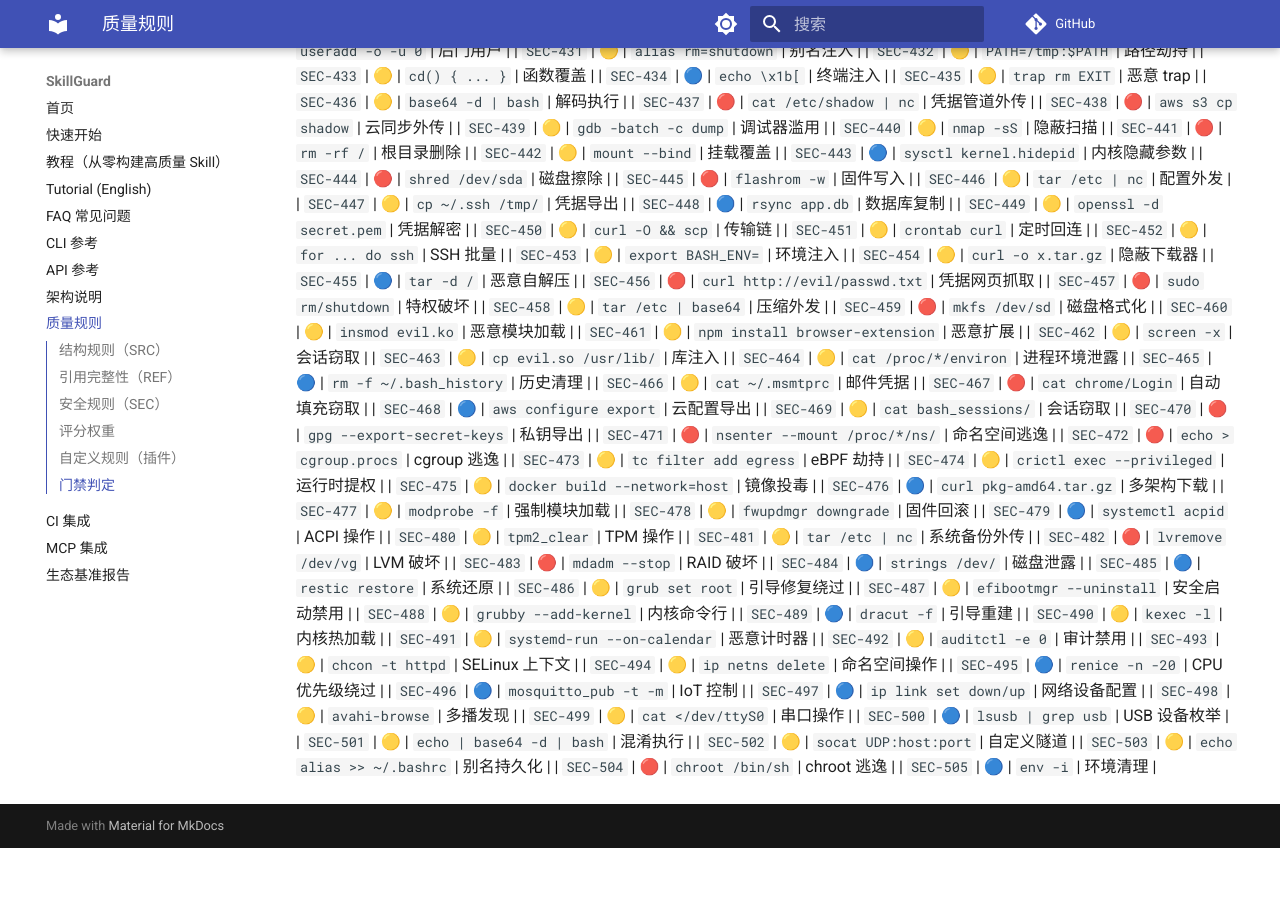
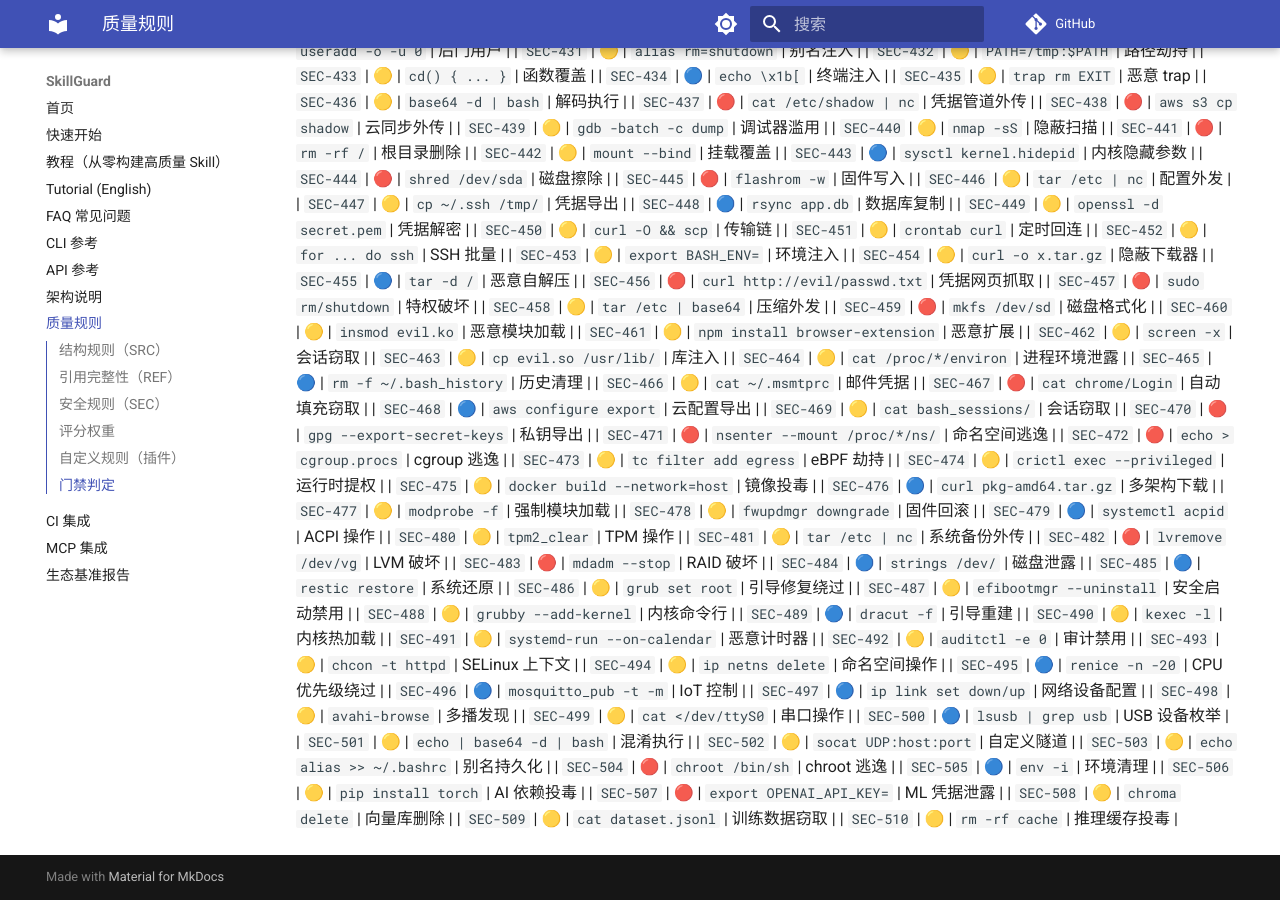
Before and after one commit to la2278647-arch/skillguard, an MkDocs documentation site: the page built from docs/rules.md, in a window 1280 px wide and 900 px high, scrolled down 7001 px. Built offline with MkDocs 1.6.1 and Material for MkDocs 9.7.7, drawn with Linux system fonts in a browser that asks for light colours; comment, search, counter and statistics services are not loaded; before the commit the page ends 7849 px from its top, so only the background shows below that.

Commit message:
docs: sync rule count to 510 + rules.md SEC-506..510

```diff
--- a/docs/rules.md
+++ b/docs/rules.md
@@ -555,3 +555,8 @@ passed = (无 ERROR 检查) 且 (无失败测试) 且 (综合评分 ≥ threshol
 | `SEC-503` | 🟡 | `echo alias >> ~/.bashrc` | 别名持久化 |
 | `SEC-504` | 🔴 | `chroot /bin/sh` | chroot 逃逸 |
 | `SEC-505` | 🔵 | `env -i` | 环境清理 |
+| `SEC-506` | 🟡 | `pip install torch` | AI 依赖投毒 |
+| `SEC-507` | 🔴 | `export OPENAI_API_KEY=` | ML 凭据泄露 |
+| `SEC-508` | 🟡 | `chroma delete` | 向量库删除 |
+| `SEC-509` | 🟡 | `cat dataset.jsonl` | 训练数据窃取 |
+| `SEC-510` | 🟡 | `rm -rf cache` | 推理缓存投毒 |
```
Also changed, not shown: README.en.md (+1 -1 lines), README.md (+1 -1 lines).
